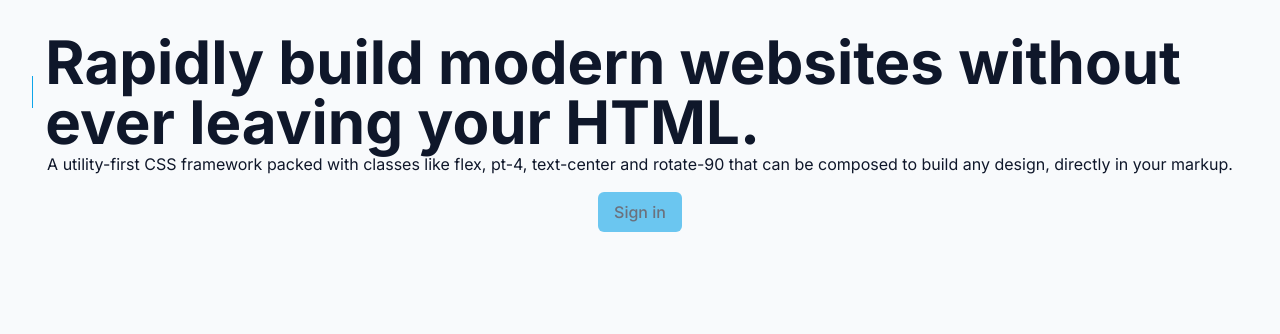
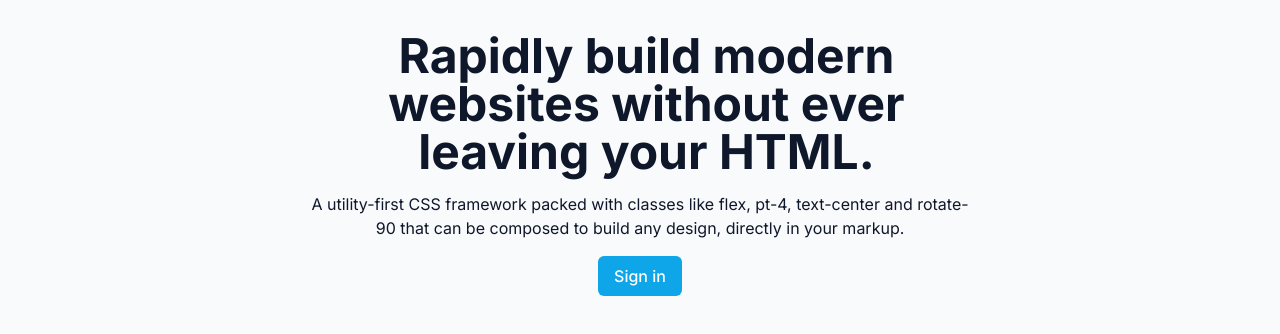
Before and after one commit to j0ruge/tailwind-next, a Next.js app: page / in a window 1280 px wide. Shown: the top 334 px of the page. Built offline with nearby package versions, Linux system fonts and the light colour scheme.

Commit message:
Dark and Light Theme

```diff
--- a/src/app/page.tsx
+++ b/src/app/page.tsx
@@ -1,22 +1,30 @@
 export default function Home() {
   return (
     <div className="p-8 bg-slate-50 text-slate-900 h-screen
-      flex flex-col items-center
+      flex flex-col items-center text-center
+      dark:bg-slate-900 dark:text-slate-100
     ">
+      <div className="max-w-2xl">
         <h1 className="
           font-bold text-3xl flex items-center gap-3
-        before:w-0.5 before:h-8 before:bg-sky-500
-        sm:text-5xl
-        lg:text-6xl
+          before:w-0.5
+          sm:text-4xl
+          lg:text-5xl
         ">Rapidly build modern websites without ever leaving your HTML.</h1>
-      <p>A utility-first CSS framework packed with classes like flex, pt-4, text-center and rotate-90 that can be composed to build any design, directly in your markup.</p>
+        <p className="mt-4
+          dark:text-slate-400
+        ">
+          A utility-first CSS framework packed with classes like flex, pt-4, text-center and rotate-90 that can be composed to build any design, directly in your markup.</p>
         <button disabled className="
         bg-sky-500 px-4 py-2 rounded-md font-medium mt-4
-       enabled:hover:bg-sky-600
-       disabled:opacity-60 disabled:cursor-not-allowed
+        hover:bg-sky-600
+        text-white
+
+        dark:bg-sky-400 dark:text-sky-950
         ">
         Sign in
         </button>
       </div>
+    </div>
   );
 }
```
Also changed, not shown: 1 other file (tests, documents, lock files or other folders). Lines whose indentation alone changed are shown as unchanged.
